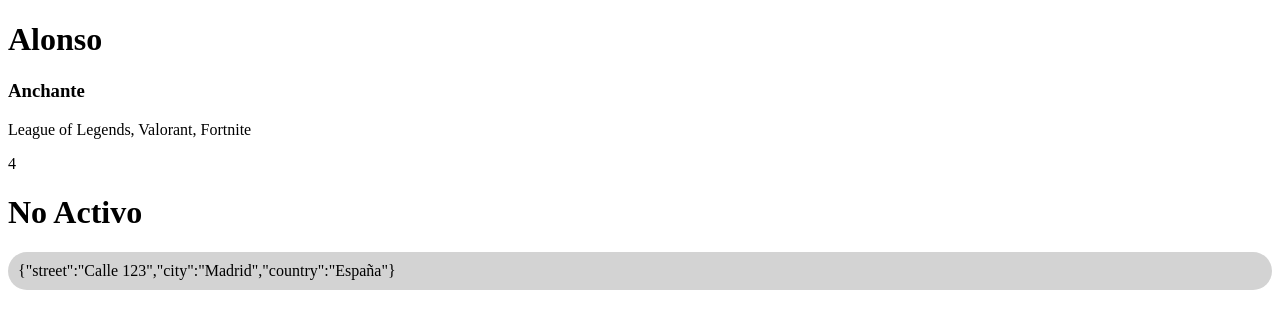
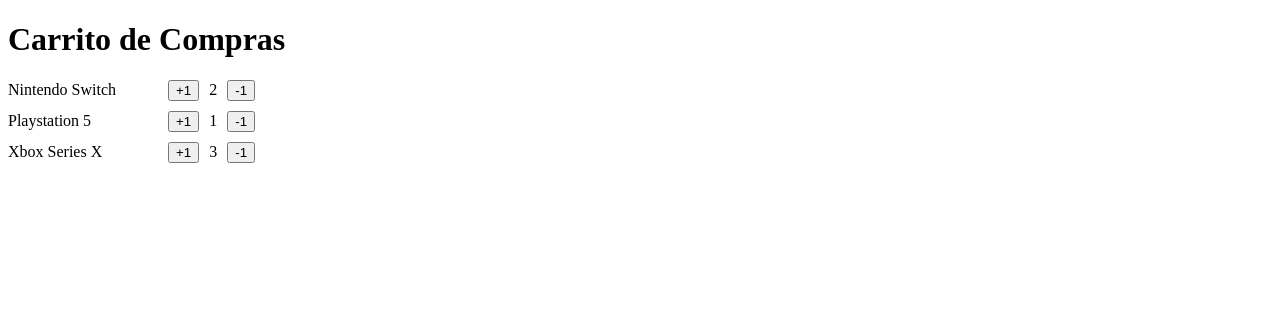
Before and after one commit to AlonsoAM/Primeros-Pasos-TS-React-2025, a React (Vite) app: page / in a window 1280 px wide. Shown: the top 328 px of the page. Built offline with nearby package versions, Linux system fonts and the light colour scheme.

Commit message:
🛒 feat: agregar componente `ItemCounter` e integrar en `FirstStepsApp`
|- Creado nuevo componente `ItemCounter` para mostrar ítems y cantidades.
|- Integrado `ItemCounter` en `FirstStepsApp` con un ejemplo de carrito.
|- Actualizado `FirstStepsApp` para incluir título y lista de ítems.

```diff
--- a/src/FirstStepsApp.tsx
+++ b/src/FirstStepsApp.tsx
@@ -1,7 +1,15 @@
-import {MyAwesomeApp} from "./MyAwesomeApp.tsx";
+// import {MyAwesomeApp} from "./MyAwesomeApp.tsx";
+import {ItemCounter} from "./shopping-car/ItemCounter.tsx";
 
 export const FirstStepsApp = () => {
   return (
-    <MyAwesomeApp/>
+    <>
+      {/* <MyAwesomeApp/>*/}
+      <h1>Carrito de Compras</h1>
+      <ItemCounter name={'Nintendo Switch'} quantity={2}/>
+      <ItemCounter name={'Playstation 5'} quantity={1}/>
+      <ItemCounter name={'Xbox Series X'} quantity={3}/>
+    </>
+
   )
 }
--- /dev/null
+++ b/src/shopping-car/ItemCounter.tsx
@@ -0,0 +1,20 @@
+interface ItemCounterProps {
+  name: string
+  quantity?: number
+}
+
+export const ItemCounter = ({name, quantity}: ItemCounterProps) => {
+  return (
+    <section style={{
+      display: 'flex',
+      gap: '10px',
+      alignItems: 'center',
+      marginTop: '10px',
+    }}>
+      <span style={{width: 150}}>{name}</span>
+      <button>+1</button>
+      <span>{quantity}</span>
+      <button>-1</button>
+    </section>
+  )
+}
```
